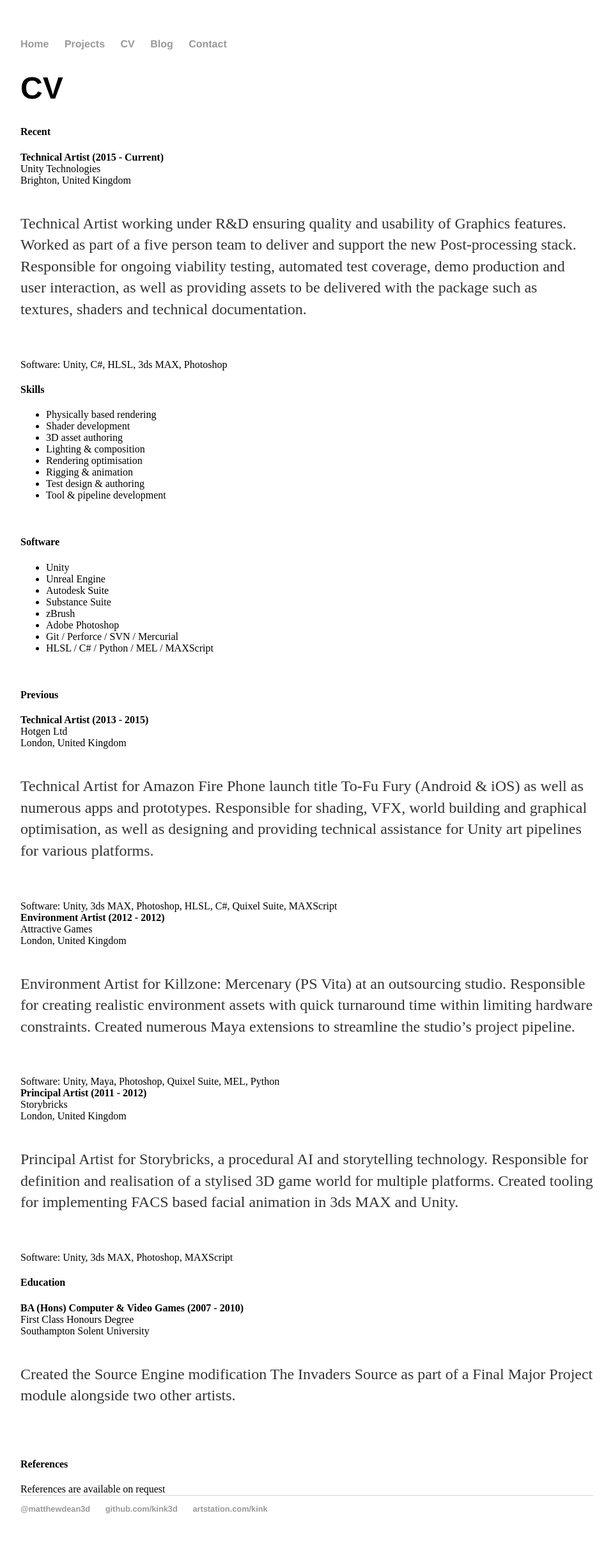
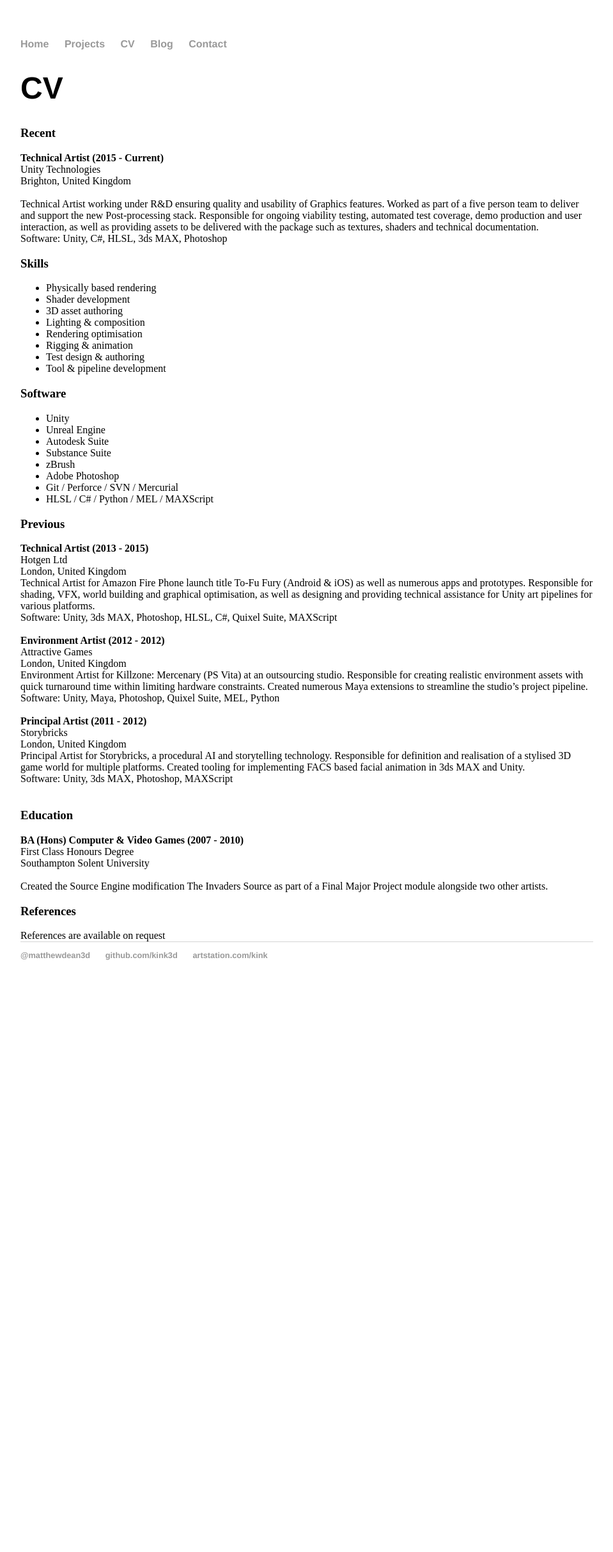
Before and after one commit to Kink3d/Kink3d.github.io, a Jekyll site: the page built from cv/index.html, in a window 1280 px wide. Shown: the whole page at 64% size, without its empty margins (160-1119 px from the left). Built offline with Jekyll 4.4.1, drawn with Linux system fonts in a browser that asks for light colours; after the commit the page ends 1560 px from its top, so only the background shows below that.

Commit message:
First fixes

```diff
--- a/_layouts/default.html
+++ b/_layouts/default.html
@@ -12,7 +12,7 @@
 		        	<li><a href="/projects">Projects</a></li>
 	        		<li><a href="/cv">CV</a></li>
 	        		<li><a href="/blog">Blog</a></li>
-				<li><a href="/about">Contact</a></li>
+				<li><a href="/contact">Contact</a></li>
 	    		</ul>
 			</nav>
 			<div class="container">
--- a/css/main.css
+++ b/css/main.css
@@ -3,7 +3,7 @@
     width: 70%;
 }
 nav ul, footer ul {
-    font-family:'Helvetica', 'Arial', 'Sans-Serif';
+    font-family:'Helvetica', 'Helvetica', 'Helvetica';
     padding: 0px;
     list-style: none;
     font-weight: bold;
@@ -21,7 +21,7 @@
 }
 h1 {
     font-size: 3em;
-    font-family:'Helvetica', 'Arial', 'Sans-Serif';
+    font-family:'Helvetica', 'Helvetica', 'Helvetica';
 }
 p {
     font-size: 1.5em;
--- a/cv/index.html
+++ b/cv/index.html
@@ -6,19 +6,17 @@
 <div class="cv">
 
 	<h1>CV</h1>
-	<h4>Recent </h4>
+	<h3>Recent </h3>
 
 	<b>Technical Artist (2015 - Current)</b><br/>
 	Unity Technologies<br/>
 	Brighton, United Kingdom<br/><br/>
 
-	<p>
-	Technical Artist working under R&D ensuring quality and usability of Graphics features. Worked as part of a five person team to deliver and support the new Post-processing stack. Responsible for ongoing viability testing, automated test coverage, demo production and user interaction, as well as providing assets to be delivered with the package such as textures, shaders and technical documentation.
-	</p></br/><br/>
+	Technical Artist working under R&D ensuring quality and usability of Graphics features. Worked as part of a five person team to deliver and support the new Post-processing stack. Responsible for ongoing viability testing, automated test coverage, demo production and user interaction, as well as providing assets to be delivered with the package such as textures, shaders and technical documentation.</br/>
 
 	Software: Unity, C#, HLSL, 3ds MAX, Photoshop<br/>
 
-	<h4>Skills </h4>
+	<h3>Skills </h3>
 	<ul class="skills">
 		<li>Physically based rendering</li>
 		<li>Shader development </li>
@@ -28,9 +26,9 @@
 		<li>Rigging & animation </li>
 		<li>Test design & authoring</li>
 		<li>Tool & pipeline development</li>
-	</ul><br/>
+	</ul>
 
-	<h4>Software </h4>
+	<h3>Software </h3>
 	<ul class="skills">
 		<li>Unity</li>
 		<li>Unreal Engine </li>
@@ -40,51 +38,43 @@
 		<li>Adobe Photoshop </li>
 		<li>Git / Perforce / SVN / Mercurial</li>
 		<li>HLSL / C# / Python / MEL / MAXScript</li>
-	</ul><br/>
+	</ul>
 
-	<h4>Previous </h4>
+	<h3>Previous </h3>
 
 	<b>Technical Artist (2013 - 2015)</b><br/>
 	Hotgen Ltd<br/>
-	London, United Kingdom<br/><br/>
+	London, United Kingdom<br/>
 
-	<p>
-	Technical Artist for Amazon Fire Phone launch title To-Fu Fury (Android & iOS) as well as numerous apps and prototypes. Responsible for shading, VFX, world building and graphical optimisation, as well as designing and providing technical assistance for Unity art pipelines for various platforms.
-	</p></br/><br/>
+	Technical Artist for Amazon Fire Phone launch title To-Fu Fury (Android & iOS) as well as numerous apps and prototypes. Responsible for shading, VFX, world building and graphical optimisation, as well as designing and providing technical assistance for Unity art pipelines for various platforms.<br/>
 
-	Software: Unity, 3ds MAX, Photoshop, HLSL, C#, Quixel Suite, MAXScript<br/>
+	Software: Unity, 3ds MAX, Photoshop, HLSL, C#, Quixel Suite, MAXScript<br/><br/>
 
 	<b>Environment Artist (2012 - 2012)</b><br/>
 	Attractive Games<br/>
-	London, United Kingdom<br/><br/>
+	London, United Kingdom<br/>
 
-	<p>
-	Environment Artist for Killzone: Mercenary (PS Vita) at an outsourcing studio. Responsible for creating realistic environment assets with quick turnaround time within limiting hardware constraints. Created numerous Maya extensions to streamline the studio’s project pipeline.
-	</p></br/><br/>
+	Environment Artist for Killzone: Mercenary (PS Vita) at an outsourcing studio. Responsible for creating realistic environment assets with quick turnaround time within limiting hardware constraints. Created numerous Maya extensions to streamline the studio’s project pipeline.<br/>
 
-	Software: Unity, Maya, Photoshop, Quixel Suite, MEL, Python<br/>
+	Software: Unity, Maya, Photoshop, Quixel Suite, MEL, Python<br/><br/>
 
 	<b>Principal Artist (2011 - 2012)</b><br/>
 	Storybricks<br/>
-	London, United Kingdom<br/><br/>
+	London, United Kingdom<br/>
 
-	<p>
-	Principal Artist for Storybricks, a procedural AI and storytelling technology. Responsible for definition and realisation of a stylised 3D game world for multiple platforms. Created tooling for implementing FACS based facial animation in 3ds MAX and Unity.
-	</p></br/><br/>
+	Principal Artist for Storybricks, a procedural AI and storytelling technology. Responsible for definition and realisation of a stylised 3D game world for multiple platforms. Created tooling for implementing FACS based facial animation in 3ds MAX and Unity.<br/>
 
-	Software: Unity, 3ds MAX, Photoshop, MAXScript<br/>
+	Software: Unity, 3ds MAX, Photoshop, MAXScript<br/><br/>
 
-	<h4>Education </h4>
+	<h3>Education </h3>
 
 	<b>BA (Hons) Computer & Video Games (2007 - 2010)</b><br/>
 	First Class Honours Degree<br/>
 	Southampton Solent University<br/><br/>
 
-	<p>
-	Created the Source Engine modification The Invaders Source as part of a Final Major Project module alongside two other artists.
-	</p></br/><br/>
+	Created the Source Engine modification The Invaders Source as part of a Final Major Project module alongside two other artists.<br/>
 
-	<h4>References </h4>
+	<h3>References </h3>
 
-	References are available on request
+	References are available on request<br/>
 </div>
--- a/index.html
+++ b/index.html
@@ -4,10 +4,8 @@
 ---
 <div class="blurb">
 	<h1>Matthew Dean</h1>
-	<h4>Technical Artist at Unity</h4>
-	<ul>
-		<blockquote>Originally from the Source Engine modification community I quickly became interested in 3D graphics. Since then I have worked in a diverse range of production art positions before transitioning to Technical Artist roles, where I have recently found my passion in realtime physically based shading.</blockquote>
-	</ul>
+	<h3>Technical Artist at Unity</h3>
+	<blockquote>Originally from the Source Engine modification community I quickly became interested in 3D graphics. Since then I have worked in a diverse range of production art positions before transitioning to Technical Artist roles, where I have recently found my passion in realtime physically based shading.</blockquote>
 </div>
 
 <script>
--- a/projects/index.html
+++ b/projects/index.html
@@ -5,13 +5,13 @@
 
 	<div class="cv">
 		<h1>Projects</h1>
-		<h4>Credited Games / Software </h4>
+		<h3>Credited Games / Software </h3>
 		<ul class="contacts">
 			<li><a href="#">Unity</a></li>
 			<li><a href="#">Tofu: Fury</a></li>
 			<li><a href="#">Killzone: Mercenaries</a></li>
 		</ul>
-		<h4>Open Source Projects: </h4>
+		<h3>Open Source Projects: </h3>
 		<ul class="contacts">
 			<li><a href="https://github.com/Kink3d/ToonShader">Toon Shader - An approximated physically based model for cel shading in Unity</a></li>
 			<li><a href="https://github.com/Kink3d/AnisotropicStandardShader">Anisotropic Standard Shader - Anisotropic GGX shading model for Unity</a></li>
```
